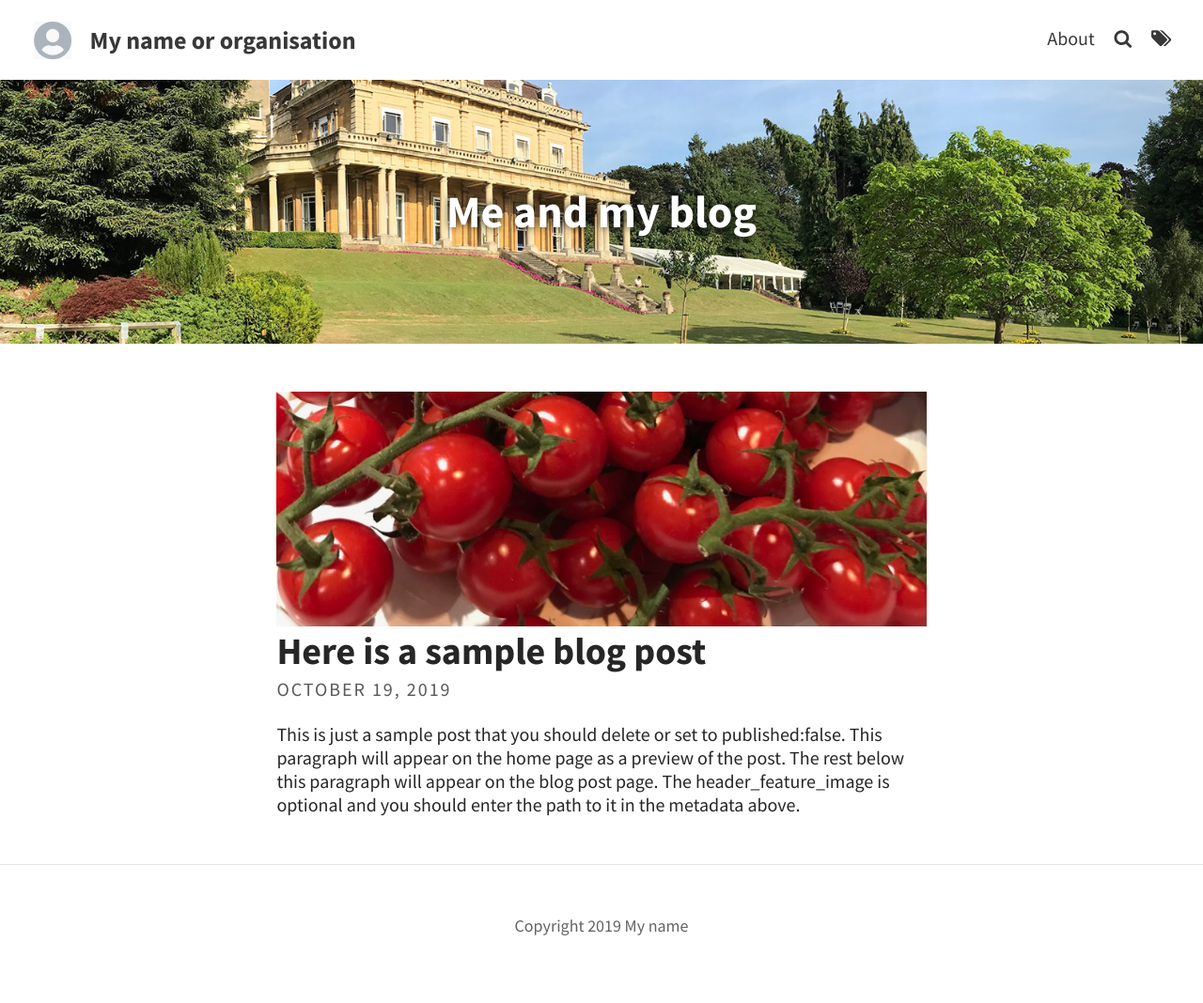
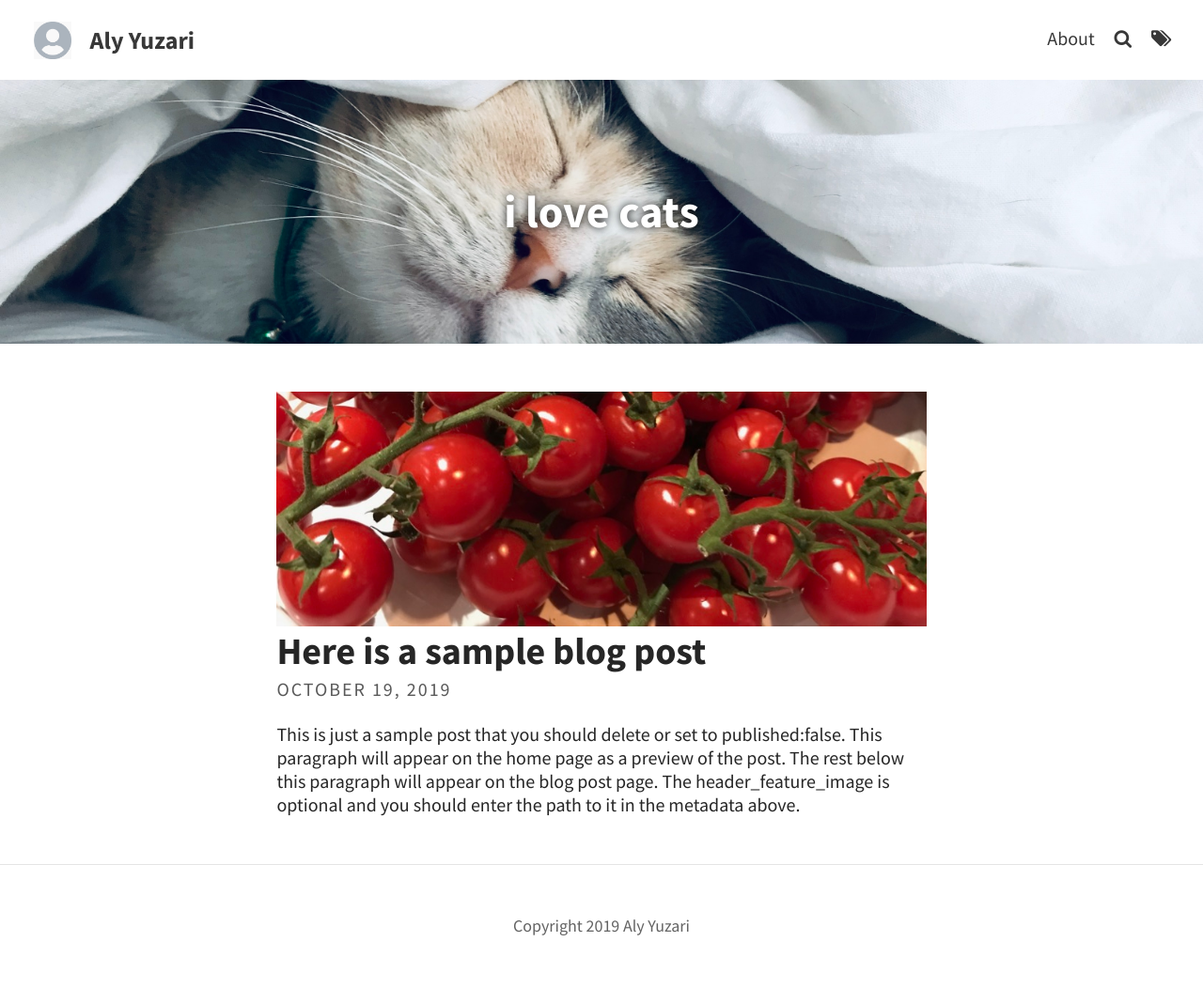
Before and after one commit to alyyuzari/alyyuzari.github.io, a Jekyll site: the page built from index.html, in a window 1280 px wide. Shown: the whole page at 94% size. Built offline with Jekyll 4.4.1, drawn with Linux system fonts in a browser that asks for light colours; the list of posts is cut into pages by our own code.

Commit message:
first changes, pic and config

```diff
--- a/_config.yml
+++ b/_config.yml
@@ -1,7 +1,7 @@
 # SITE CONFIGURATION
 baseurl: ''  #leave this alone
-url: "https://yoursite.github.io"   #change this to yours
-title: My name or organisation # site's title
+url: "https://alyyuzari.github.io"   #change this to yours
+title: Aly Yuzari # site's title
 description: "A website with blog posts and pages" # used by search engines
 
 # SITE-SPECIFIC CONFIGURATION
@@ -16,15 +16,15 @@ gridlayout: false # change to true if you want grd layout
 
 # Header and footer text
 # Change this text to yourown
-header_text: Me and my blog
+header_text: i love cats
 
 # find an image for your own home page and put it into the images folder
-header_feature_image: /images/hhh.jpg
+header_feature_image: /images/kitty.jpg
 twitter_username: puboxford  #change to your own twitter account
 lang: en_gb
 # change the following to your name or site name
 footer_text:
-    "Copyright 2019 My name"
+    "Copyright 2019 Aly Yuzari"
   # Icons
   # If you have any of these accounts add them in here
 rss: false  # Make sure you created a feed.xml with feed.xml layout
@@ -82,7 +82,7 @@ exclude: [".jekyll-cache", "Gemfile", "README.md"]
 # You can also use prose (prose.io) to edit and post to your site
 prose:
   #rooturl: '_posts'
-  siteurl: 'https://yoursite.github.io'
+  siteurl: 'https://alyyuzari.github.io'
   media: 'images'
   ignore:
     - README.md
```
Also changed, not shown: images/kitty.jpg (added), 1 other file.
